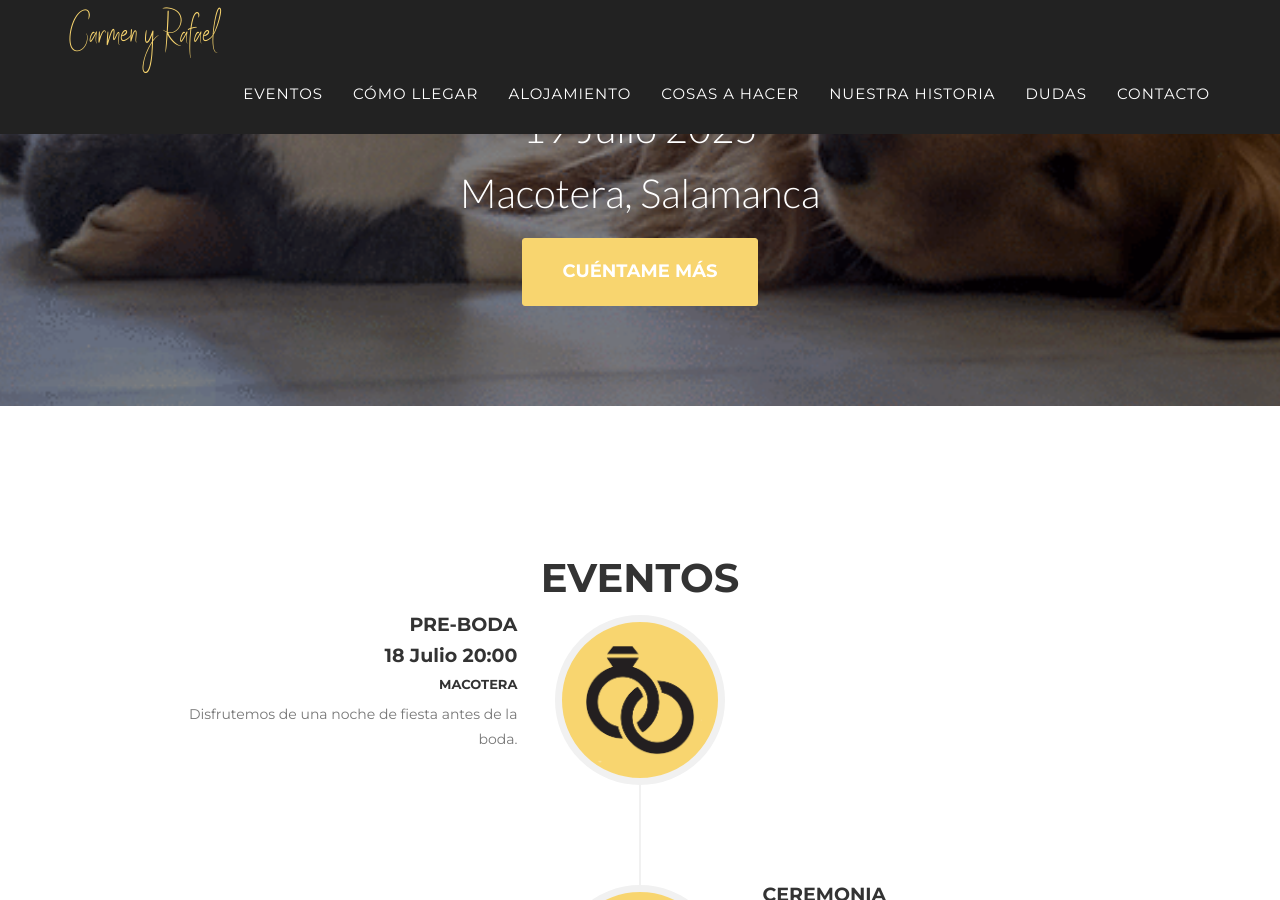
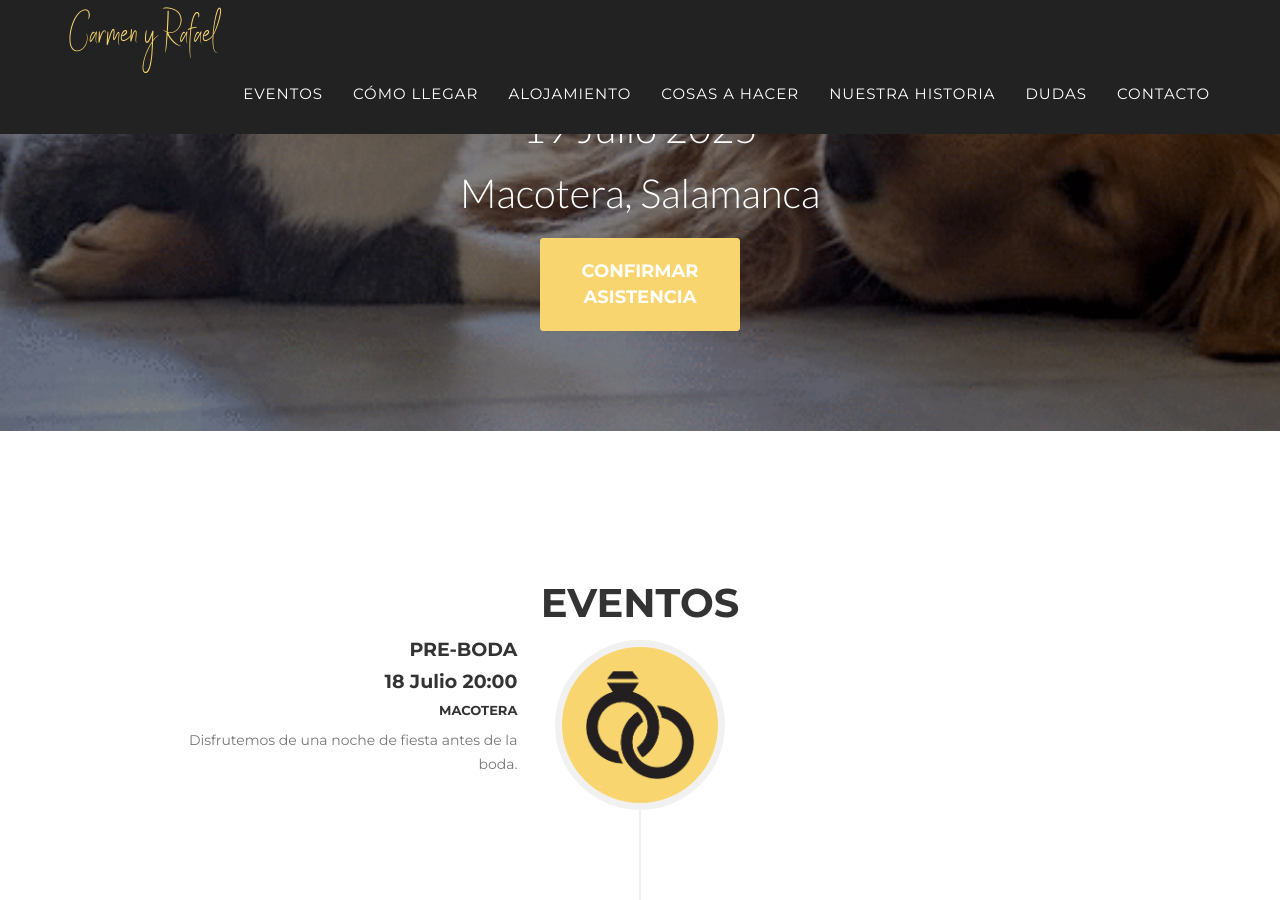
Before and after one commit to elena333/elena333.github.io, a Jekyll site: the page built from index.html, in a window 1280 px wide and 900 px high, scrolled down 362 px. Built offline with Jekyll 4.4.1, drawn with Linux system fonts in a browser that asks for light colours; some web fonts are replaced.

Commit message:
Link al formulario

```diff
--- a/_includes/en_data/footer.html
+++ b/_includes/en_data/footer.html
@@ -4,7 +4,7 @@
             <div class="col-md-4">
             </div>
             <div class="col-md-4">
-                Hecho con <i class="fas fa-heart"></i> por la hermana de <i class="fas fa-person-dress"></i> para <i class="fas fa-person"></i><i class="fas fa-person-dress"></i>
+                Hecho con <i class="fas fa-heart"></i> por la hermana de <i class="fas fa-female"></i> para <i class="fas fa-male"></i><i class="fas fa-female"></i>
             </div>
             <div class="col-md-4">
             </div>
--- a/_includes/en_data/header.html
+++ b/_includes/en_data/header.html
@@ -54,7 +54,7 @@
             <div class="intro-heading">¡Nos casamos!</div>
             <div class="intro-lead-in">19 Julio 2025</div>
             <div class="intro-lead-in">Macotera, Salamanca</div>
-            <a href="#events" class="page-scroll btn btn-xl">Cuéntame más</a>
+            <a href="https://forms.gle/xmxBAFfqxK6cGhTSA" class="page-scroll btn btn-xl">Confirmar</br>Asistencia</a>
         </div>
     </div>
 </header>
```
